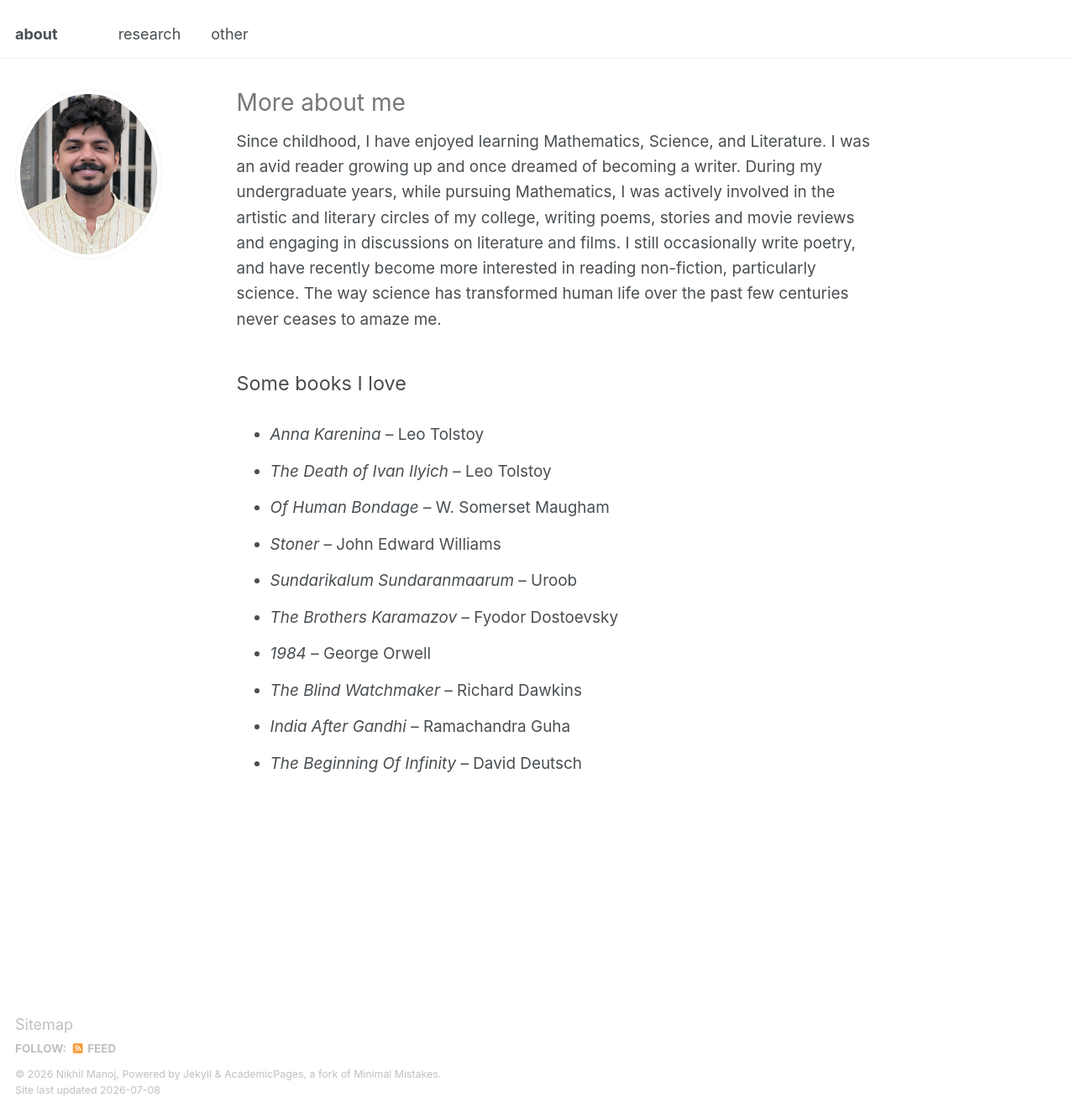
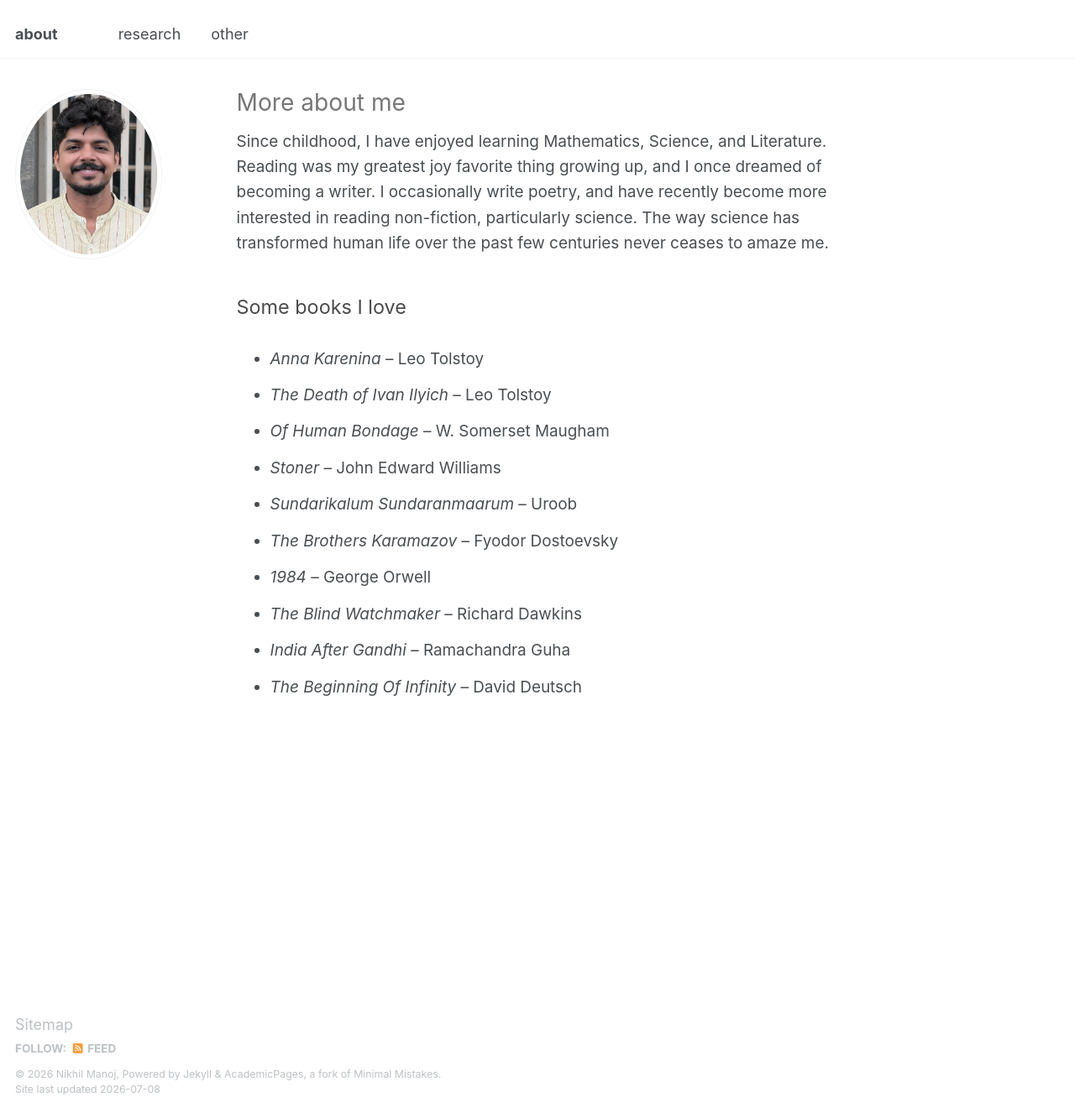
Before and after one commit to nikhil0597/nikhil0597.github.io, a Jekyll site: the page built from _pages/beyond-research.md, in a window 1280 px wide and 1326 px high. Shown: the whole window at 84% size. Built offline with Jekyll 4.4.1, drawn with Linux system fonts in a browser that asks for light colours.

Commit message:
Update beyond-research.md

```diff
--- a/_pages/beyond-research.md
+++ b/_pages/beyond-research.md
@@ -7,7 +7,7 @@ permalink: /beyond-research/
 </h1>
 
 <p style="line-height: 1.6; font-size: 1.05em;">
-  Since childhood, I have enjoyed learning Mathematics, Science, and Literature. I was an avid reader growing up and once dreamed of becoming a writer. During my undergraduate years, while pursuing Mathematics, I was actively involved in the artistic and literary circles of my college, writing poems, stories and movie reviews and engaging in discussions on literature and films. I still occasionally write poetry, and have recently become more interested in reading non-fiction, particularly science. The way science has transformed human life over the past few centuries never ceases to amaze me.
+  Since childhood, I have enjoyed learning Mathematics, Science, and Literature. Reading was my greatest joy favorite thing growing up, and I once dreamed of becoming a writer. I occasionally write poetry, and have recently become more interested in reading non-fiction, particularly science. The way science has transformed human life over the past few centuries never ceases to amaze me.
 </p>
 
 <h2 style="font-weight: 400; font-size: 1.3em; color: #4a4a4a; margin-top: 2em; border-bottom: none;">Some books I love</h2>
```
